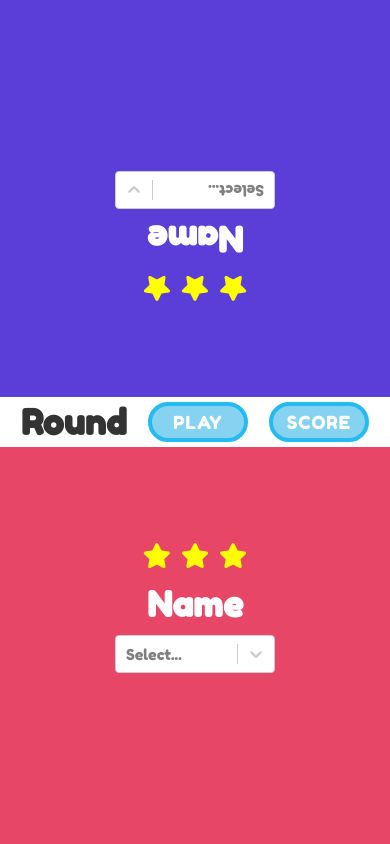
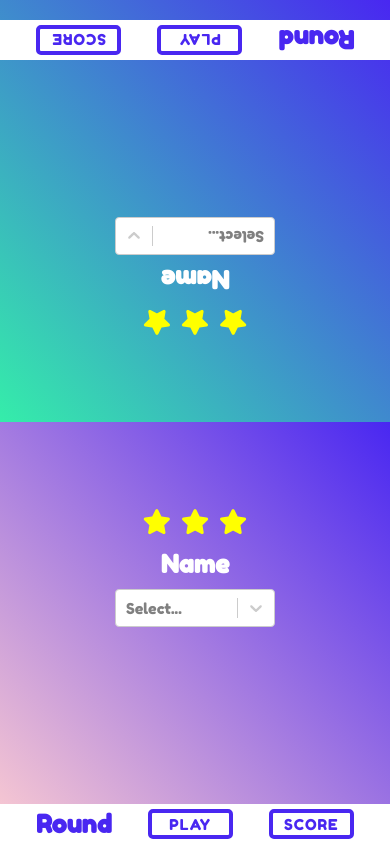
Before and after one commit to teffcode/game-of-drones, a React (Create React App) app: page /game in a window 390 px wide. Built offline with nearby package versions, Linux system fonts and the light colour scheme.

Commit message:
🎨 Fix responsive and styles

```diff
--- a/src/components/Game/Game.jsx
+++ b/src/components/Game/Game.jsx
@@ -13,7 +13,7 @@ const GameContainer = styled.div`
   width: 100vw;
 `
 
-const RoundTitle = styled.nav`
+export const RoundTitle = styled.nav`
   align-items: center;
   background-color: white;
   color: black;
@@ -27,13 +27,34 @@ const RoundTitle = styled.nav`
   // iPad Pro
   @media (max-width: 1024px) {
     height: 50px;
-    top: 47vh;
+    bottom: 0;
+  }
+  // iPhone 6/7/8 Plus
+  @media (max-width: 414px) {
+    height: 40px;
+  }
+`
+
+const RoundTitleTwo = styled(RoundTitle)`
+  display: none;
+  // iPad Pro
+  @media (max-width: 1024px) {
+    bottom: 100%;
+    display: flex;
+    height: 50px;
+    top: 50px;
+    transform: rotate(180deg);
+  }
+  // iPhone 6/7/8 Plus
+  @media (max-width: 414px) {
+    height: 40px;
+    top: 40px;
   }
 `
 
 const PlayerOneContent = styled.div`
   align-items: center;
-  background-color: #E74667;
+  background-image: linear-gradient(to bottom left, #4927f1, #FDCDD1);
   display: flex;
   flex-direction: column;
   height: 100vh;
@@ -44,14 +65,15 @@ const PlayerOneContent = styled.div`
   // iPad Pro
   @media (max-width: 1024px) {
     bottom: 0;
-    height: 50vh;
+    height: calc(50vh - 80px);
+    padding-bottom: 80px;
     width: 100vw;
   }
 `
 
 const PlayerTwoContent = styled.div`
   align-items: center;
-  background-color: #5B3ED7;
+  background-image: linear-gradient(to bottom left, #35EDAA, #4927F1);
   display: flex;
   flex-direction: column;
   height: 100vh;
@@ -61,7 +83,8 @@ const PlayerTwoContent = styled.div`
   width: 50vw;
   // iPad Pro
   @media (max-width: 1024px) {
-    height: 50vh;
+    height: calc(50vh - 80px);
+    padding-bottom: 80px;
     top: 0;
     transform: rotate(180deg);
     font-size: 10px;
@@ -129,27 +152,61 @@ const ReactModalStyled = styled(ReactModal)`
   button {
     margin-top: 30px;
   }
+  @media (max-width: 1024px) {
+    height: 40%;
+    left: -15px;
+    transform: rotate(-90deg);
+    width: 110%;
+  }
 `
-
 class Game extends Component {
 
   state = {
-    show: false
+    show: false,
+    selectedOptionPlayer1: null,
+    selectedOptionPlayer2: null,
+    titleModal: 'Hi'
   }
 
-  handleSubmit = () => {
+  goToStatistics = () => {
     this.props.history.push('/statistics')
   }
 
   handleOpenModal = () => {
+    const { selectedOptionPlayer1, selectedOptionPlayer2 } = this.state;
     this.setState({ showModal: true });
+
+    if(selectedOptionPlayer1.value === selectedOptionPlayer2.value) {
+      this.setState({ titleModal: 'There is a tie 🙄' });
+    } else if(selectedOptionPlayer1.value === 'rock' && selectedOptionPlayer2.value === 'paper') {
+      this.setState({ titleModal: 'Player 2 wins this battle 🎉' });
+    } else if(selectedOptionPlayer1.value === 'rock' && selectedOptionPlayer2.value === 'scissor') {
+      this.setState({ titleModal: 'Player 1 wins this battle 🎉' });
+    } else if(selectedOptionPlayer1.value === 'paper' && selectedOptionPlayer2.value === 'rock') {
+      this.setState({ titleModal: 'Player 1 wins this battle 🎉' });
+    } else if(selectedOptionPlayer1.value === 'paper' && selectedOptionPlayer2.value === 'scissor') {
+      this.setState({ titleModal: 'Player 2 wins this battle 🎉' });
+    } else if(selectedOptionPlayer1.value === 'scissor' && selectedOptionPlayer2.value === 'rock') {
+      this.setState({ titleModal: 'Player 2 wins this battle 🎉' });
+    } else if(selectedOptionPlayer1.value === 'scissor' && selectedOptionPlayer2.value === 'paper') {
+      this.setState({ titleModal: 'Player 1 wins this battle 🎉' });
+    }
   }
 
   handleCloseModal = () => {
     this.setState({ showModal: false });
   }
 
+  handleChangeOptionPlayer1 = (selectedOptionPlayer1) => {
+    this.setState({ selectedOptionPlayer1 });
+  }
+
+  handleChangeOptionPlayer2 = (selectedOptionPlayer2) => {
+    this.setState({ selectedOptionPlayer2 });
+  }
+
   render() {
+    const { titleModal } = this.state;
     const options = [
       { value: 'rock', label: 'Rock' },
       { value: 'paper', label: 'Paper' },
@@ -157,24 +214,29 @@ class Game extends Component {
     ]
 
     return (
-      <GameContainer>
+      <GameContainer id="main">
         <ReactModalStyled
-           isOpen={this.state.showModal}
-           contentLabel="Minimal Modal Example"
-           style={{
+          isOpen={this.state.showModal}
+          contentLabel="Minimal Modal Example"
+          style={{
             overlay: {
               backgroundColor: 'transparent'
             }
           }}
         >
-          <PrincipalTitle black>Player X <br/> WIN</PrincipalTitle>
+          <PrincipalTitle blue>{titleModal}</PrincipalTitle>
           <Button pink onClick={this.handleCloseModal}>OK</Button>
         </ReactModalStyled>
         <RoundTitle>
-          <PrincipalTitle black>Round</PrincipalTitle>
+          <PrincipalTitle blue>Round</PrincipalTitle>
           <Button onClick={this.handleOpenModal}>Play</Button>
-          <Button onClick={this.handleSubmit}>Score</Button>
+          <Button onClick={this.goToStatistics}>Score</Button>
         </RoundTitle>
+        <RoundTitleTwo>
+          <PrincipalTitle blue>Round</PrincipalTitle>
+          <Button onClick={this.handleOpenModal}>Play</Button>
+          <Button onClick={this.goToStatistics}>Score</Button>
+        </RoundTitleTwo>
         <PlayerOneContent>
           <StarsContent>
             <i className="fas fa-star"></i>
@@ -182,7 +244,7 @@ class Game extends Component {
             <i className="fas fa-star"></i>
           </StarsContent>
           <PrincipalTitle>Name</PrincipalTitle>
-          <SelectStyled options={options}></SelectStyled>
+          <SelectStyled options={options} onChange={this.handleChangeOptionPlayer1}></SelectStyled>
         </PlayerOneContent>
         <PlayerTwoContent>
           <StarsContent>
@@ -191,7 +253,7 @@ class Game extends Component {
             <i className="fas fa-star"></i>
           </StarsContent>
           <PrincipalTitle>Name</PrincipalTitle>
-          <SelectStyled options={options}></SelectStyled>
+          <SelectStyled options={options} onChange={this.handleChangeOptionPlayer2}></SelectStyled>
         </PlayerTwoContent>
       </GameContainer>
     );
--- a/src/components/Home/Home.jsx
+++ b/src/components/Home/Home.jsx
@@ -1,5 +1,6 @@
 import React, { Component } from 'react';
-import styled from 'styled-components';
+import styled, { keyframes } from 'styled-components';
+import { withRouter } from 'react-router-dom';
 
 const HomeContainer = styled.div`
   align-items: center;
@@ -20,10 +21,10 @@ const HomeText = styled.div`
 `
 
 export const Button = styled.button`
-  background-color: ${({pink}) => (pink ? '#F7CBF4' : '#85D3F0')};
-  border: 4px solid ${({pink}) => (pink ? '#F061E7' : '#25BAF0')};
-  border-radius: 20px;
-  color: white;
+  background-color: transparent;
+  border: 4px solid ${({pink}) => (pink ? '#EE3DA5' : '#4927F1')};
+  border-radius: 5px;
+  color: ${({pink}) => (pink ? '#EE3DA5' : '#4927F1')};
   cursor: pointer;
   font-family: 'Fredoka One', cursive;
   font-size: 18px;
@@ -33,27 +34,27 @@ export const Button = styled.button`
   text-align: center;
   text-transform: uppercase;
   width: 100px;
+  // iPhone 6/7/8 Plus
+  @media (max-width: 414px) {
+    font-size: 15px;
+    height: 30px;
+    width: 85px;
+  }
 `
 
 export const PrincipalTitle = styled.h1`
-  color: ${({black}) => (black ? '#333' : 'white')};
+  color: ${({blue}) => (blue ? '#4927F1' : 'white')};
   font-size: 35px;
   margin: 0;
   text-align: center;
-  // iPhone5/SE
-  @media (max-width: 320px) {
+  // iPhone 6/7/8 Plus
+  @media (max-width: 414px) {
     font-size: 25px;
   }
 `
 
-export const SecondaryTitle = styled.h2`
+const InputContainer = styled.div`
   color: white;
-  letter-spacing: 1px;
-  margin: 8px 0px;
-  text-align: center;
-`
-
-const InputContainer = styled.div`
   margin: 30px 0px;
 `;
 
@@ -66,8 +67,10 @@ const Label = styled.label`
 `;
 
 const Input = styled.input`
-  border: none;
-  border-radius: 20px;
+  background-color: transparent;
+  border: 4px solid white;
+  border-radius: 5px;
+  color: #4927f1;
   font-family: 'Fredoka One', cursive;
   font-size: 18px;
   margin: 8px 0px;
@@ -78,45 +81,44 @@ const Input = styled.input`
   }
 `;
 
+const move = keyframes`
+  from {
+    bottom: 0;
+    position: absolute;
+  }
+  to {
+    bottom: 110%;
+    position: absolute;
+  }
+`
+
+const points = keyframes`
+  0% {
+    background-position: 0 0;
+  }
+  100% {
+    background-position: right;
+  }
+`
+
 const Ball = styled.div `
-  animation-name: points, move;
+  animation-name: ${points}, ${move};
   animation-duration: .8s, 5s;
   animation-fill-mode: forwards;
   animation-timing-function: steps(28), linear;
   animation-iteration-count: infinite, 1;
 
-  background-color: yellow;
+  background-color: #4927F1;
   border-radius: 50%;
   bottom: -100px;
-  box-shadow: 0 5px 10px black, 0 3px 3px black;
   display: inline-block;
   height: 30px;
   position: fixed;
   width: 30px;
-
-  @keyframes move {
-    from {
-      bottom: 0;
-      position: absolute;
-    }
-    to {
-      bottom: 110%;
-      position: absolute;
-    }
-  }
-
-  @keyframes points {
-    0% {
-      background-position: 0 0;
-    }
-    100% {
-      background-position: right;
-    }
-  }
 `
 
 const Animation = styled.div `
-  background-color: pink;
+  background-image: linear-gradient(to bottom left, #EE3DA5, #FEC76D);
   height: 100%;
   position: absolute;
   overflow: hidden;
@@ -124,6 +126,10 @@ const Animation = styled.div `
 `
 
 class Home extends Component {
+
+  goToGame = () => {
+    this.props.history.push('/game')
+  }
 
   renderAnimation = () => {
     const balls = new Array(200).fill({})
@@ -148,21 +154,20 @@ class Home extends Component {
         <HomeText>
           <PrincipalTitle>Game of Drones</PrincipalTitle>
           <InputContainer>
-            <SecondaryTitle>Enter Player's Names</SecondaryTitle>
             <div>
-              <Label>Player 1 <span role="img" aria-label="hand">👉🏼</span></Label>
+              <Label>Player 1 <span role="img" aria-label="hand">👉🏼 </span></Label>
               <Input type="text" name="name" placeholder="Player 1 name"></Input>
             </div>
             <div>
-              <Label>Player 2 <span role="img" aria-label="hand">👉🏼</span></Label>
+              <Label>Player 2 <span role="img" aria-label="hand">👉🏾</span></Label>
               <Input type="text" name="name" placeholder="Player 2 name"></Input>
             </div>
           </InputContainer>
-          <Button>Start</Button>
+          <Button onClick={this.goToGame}>Start</Button>
         </HomeText>
       </HomeContainer>
     );
   }
 }
 
-export default Home;
+export default withRouter(Home);
--- a/src/components/Statistics/Statistics.jsx
+++ b/src/components/Statistics/Statistics.jsx
@@ -6,7 +6,7 @@ import { PrincipalTitle, Button } from '../Home/Home';
 
 const StatisticsContainer = styled.div`
   align-items: center;
-  background-color: pink;
+  background-image: linear-gradient(to bottom left, #EE3DA5, #12A5E7);
   display: flex;
   flex-direction: column;
   height: 100vh;
@@ -20,13 +20,21 @@ const ScoreTitle = styled.div`
   background-color: white;
   color: black;
   display: flex;
-  height: 50px;
+  height: 80px;
   justify-content: space-evenly;
   margin: auto;
   position: absolute;
   top: 0;
   width: 100vw;
   z-index: 2;
+  // iPad Pro
+  @media (max-width: 1024px) {
+    height: 50px;
+  }
+  // iPhone 6/7/8 Plus
+  @media (max-width: 414px) {
+    height: 40px;
+  }
 `
 
 const Table = styled.table `
@@ -44,7 +52,10 @@ const Table = styled.table `
   tr:nth-child(odd){
     background-color: rgba(255, 255, 255, 0.5);
   }
-}
+`
+
+const PrincipalTitleStyled = styled(PrincipalTitle)`
+  margin: 20px 0px;
 `
 
 class Statistics extends Component {
@@ -57,9 +68,33 @@ class Statistics extends Component {
     return (
       <StatisticsContainer>
         <ScoreTitle>
-          <PrincipalTitle black>Score</PrincipalTitle>
+          <PrincipalTitle blue>Score</PrincipalTitle>
           <Button onClick={this.handleSubmit}>Back</Button>
         </ScoreTitle>
+        <PrincipalTitleStyled blue>
+          <span role="img" aria-label="hand">👇🏼 </span>
+            Player 1
+          <span role="img" aria-label="hand"> 👇🏾</span>
+        </PrincipalTitleStyled>
+        <Table>
+          <tr>
+            <th>Round</th>
+            <th>Winner</th>
+          </tr>
+          <tr>
+            <td>1</td>
+            <td>asdad</td>
+          </tr>
+          <tr>
+            <td>2</td>
+            <td>dfgdgdf</td>
+          </tr>
+        </Table>
+        <PrincipalTitleStyled blue>
+          <span role="img" aria-label="hand">👇🏼 </span>
+            Player 1
+          <span role="img" aria-label="hand"> 👇🏾</span>
+        </PrincipalTitleStyled>
         <Table>
           <tr>
             <th>Round</th>
```
